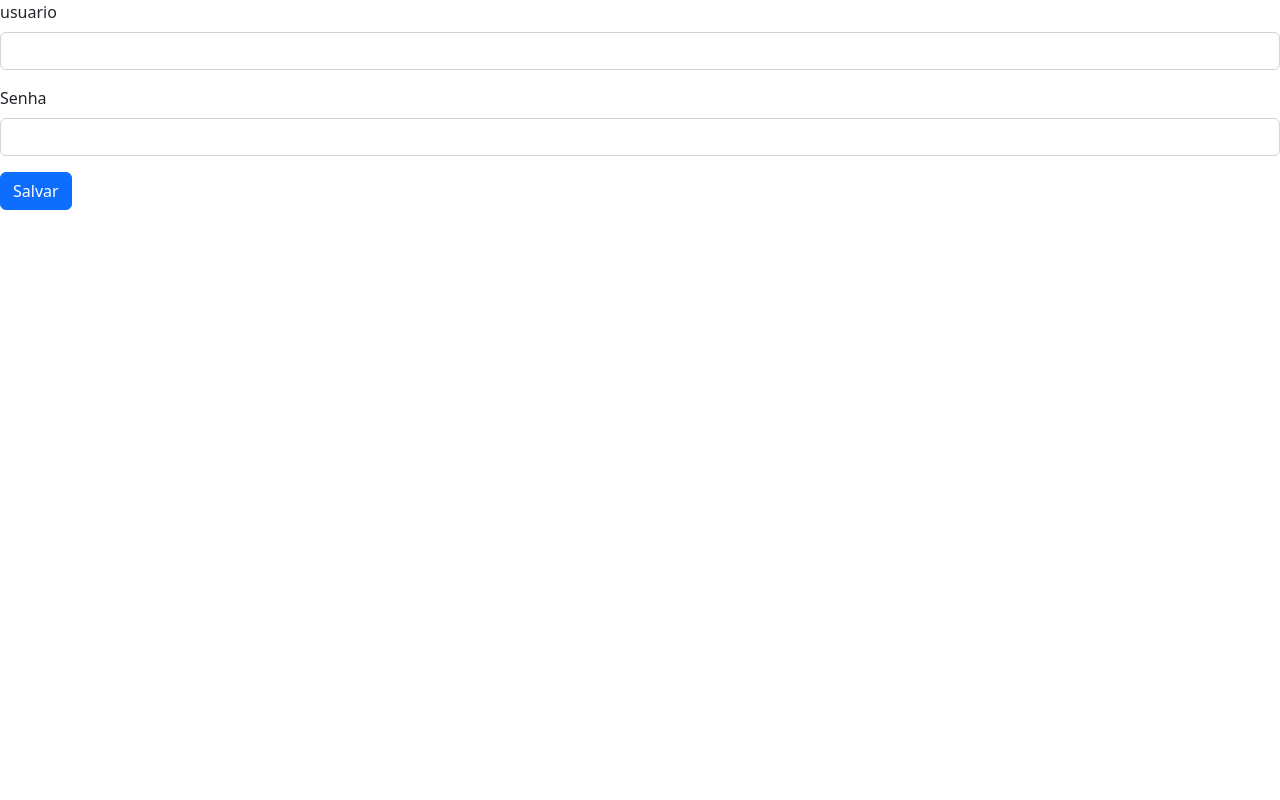
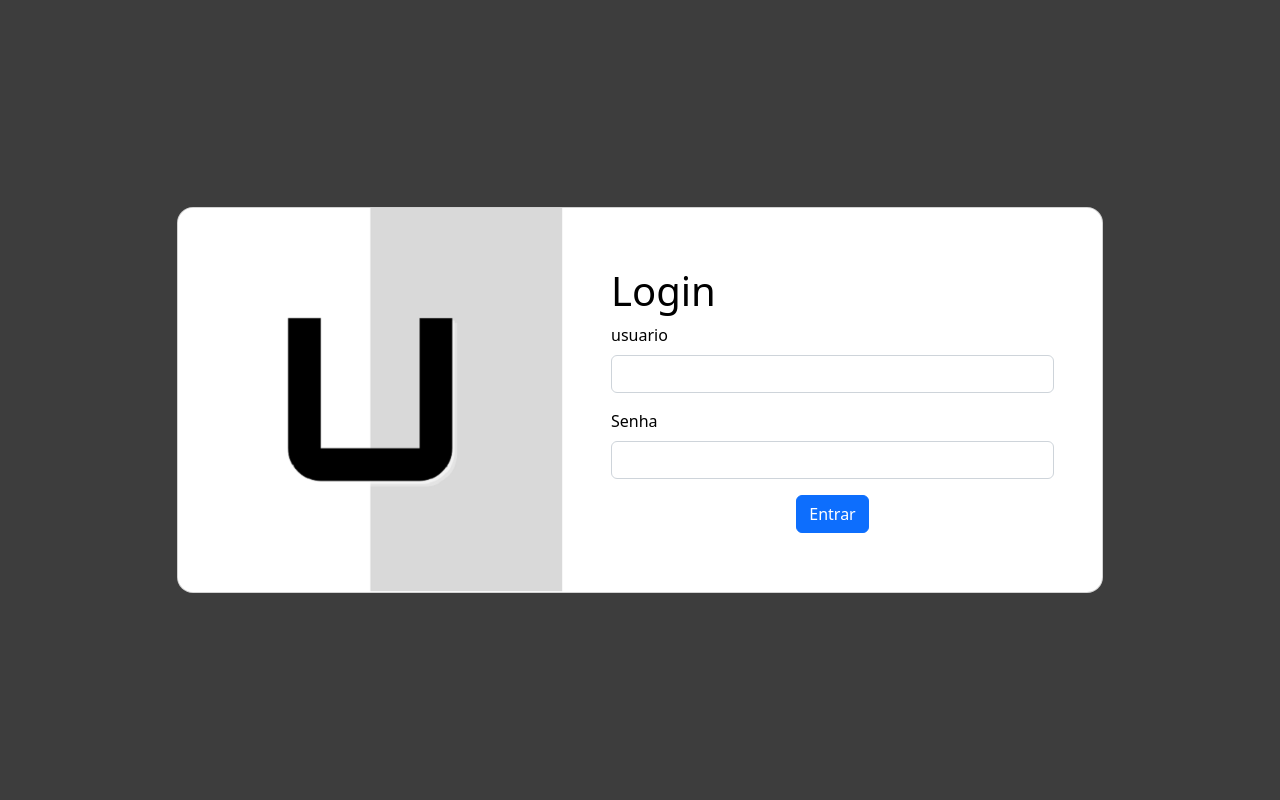
Before and after one commit to pdr-tuche/Canvas-Usability, a PHP site: page / in a window 1280 px wide. Run offline with PHP 8.4, Linux system fonts and the light colour scheme.

Commit message:
criado login com bootstrap e gitignore

```diff
--- a/home.php
+++ b/home.php
@@ -153,10 +153,6 @@ if ($sql->rowCount() > 0) {
             </div>
         </div>
 
-        <button onClick="{location.href='login.php'}">Mostrar Dados</button>
-         <!-- passar o nome que ele quer excluir, para pesquisar por nome e achar o id ou excluir pelo nome msm. -->
-
-
          <div class="card mt-5 text-center">
   <h5 class="card-header">
 
--- a/index.php
+++ b/index.php
@@ -6,9 +6,22 @@
     <meta name="viewport" content="width=device-width, initial-scale=1.0">
     <link href="https://cdn.jsdelivr.net/npm/bootstrap@5.2.3/dist/css/bootstrap.min.css" rel="stylesheet" integrity="sha384-rbsA2VBKQhggwzxH7pPCaAqO46MgnOM80zW1RWuH61DGLwZJEdK2Kadq2F9CUG65" crossorigin="anonymous">
 
-    <title>Document</title>
+    <title><?php echo "login" ?></title>
 </head>
 <body>
+ <section class="vh-100" style="background-color: #3d3d3d;">
+  <div class="container py-5 h-100">
+    <div class="row d-flex justify-content-center align-items-center h-100">
+      <div class="col col-xl-10">
+        <div class="card" style="border-radius: 1rem;">
+          <div class="row g-0">
+            <div class="col-md-6 col-lg-5 d-none d-md-block">
+              <img src="./assets/imagens/logo.png"
+                alt="login form" class="img-fluid" style="border-radius: 1rem 0 0 1rem;" />
+            </div>
+            <div class="col-md-6 col-lg-7 d-flex align-items-center">
+              <div class="card-body p-4 p-lg-5 text-black">
+                <h1>Login</h1>
                 <form action="inserirDadosLogin.php" method="POST">
                     <div class="mb-3">
                         <label for="exampleInputEmail1" class="form-label">usuario</label>
@@ -16,7 +29,6 @@
                     </div>
 
                     <div class="container">
-
                     </div>
 
                     <div class="mb-3">
@@ -24,7 +36,19 @@
                       <input type="password" class="form-control" id="exampleInputPassword1" name="pass">
                     </div>
 
-        <button type="submit" class="btn btn-primary">Salvar</button>
+                    <div class="text-center">
+                      <button type="submit" class="btn btn-primary">Entrar</button>
+                    </div>
                 </form>
+
+              </div>
+            </div>
+          </div>
+        </div>
+      </div>
+    </div>
+  </div>
+</section>
+
 </body>
 </html>
```
Also changed, not shown: 1 other file. Lines whose indentation alone changed are shown as unchanged.
